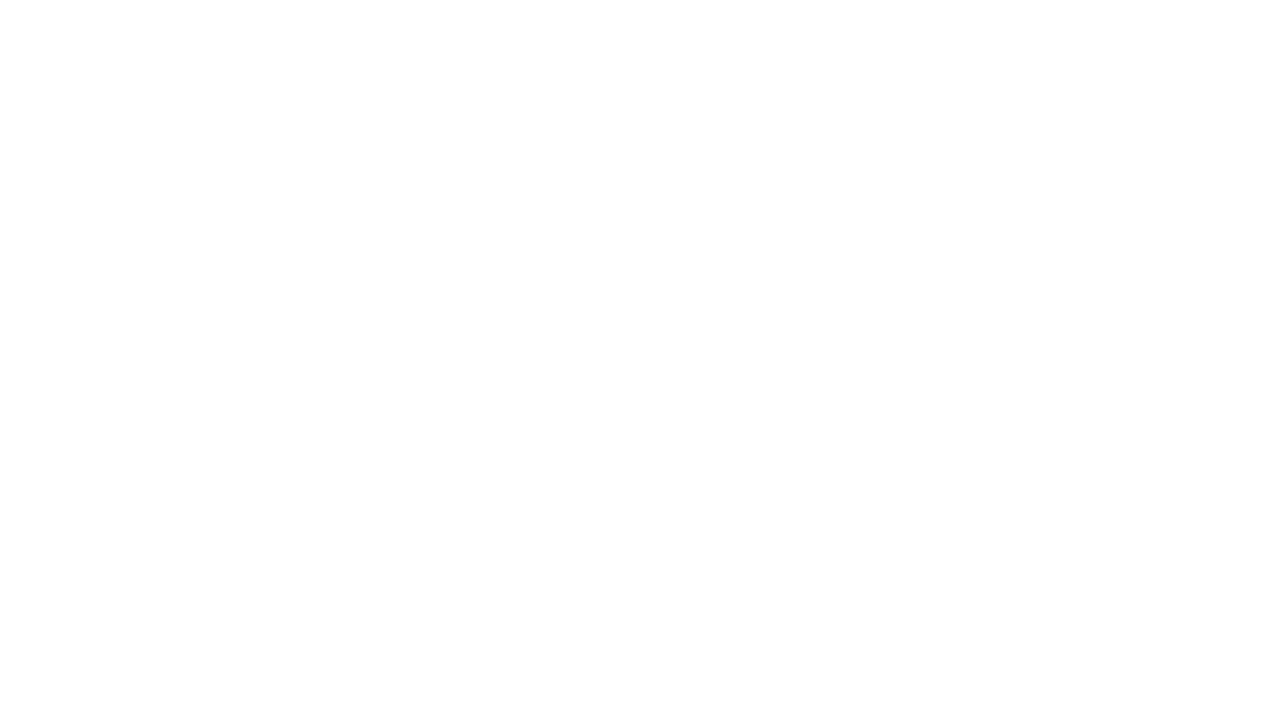
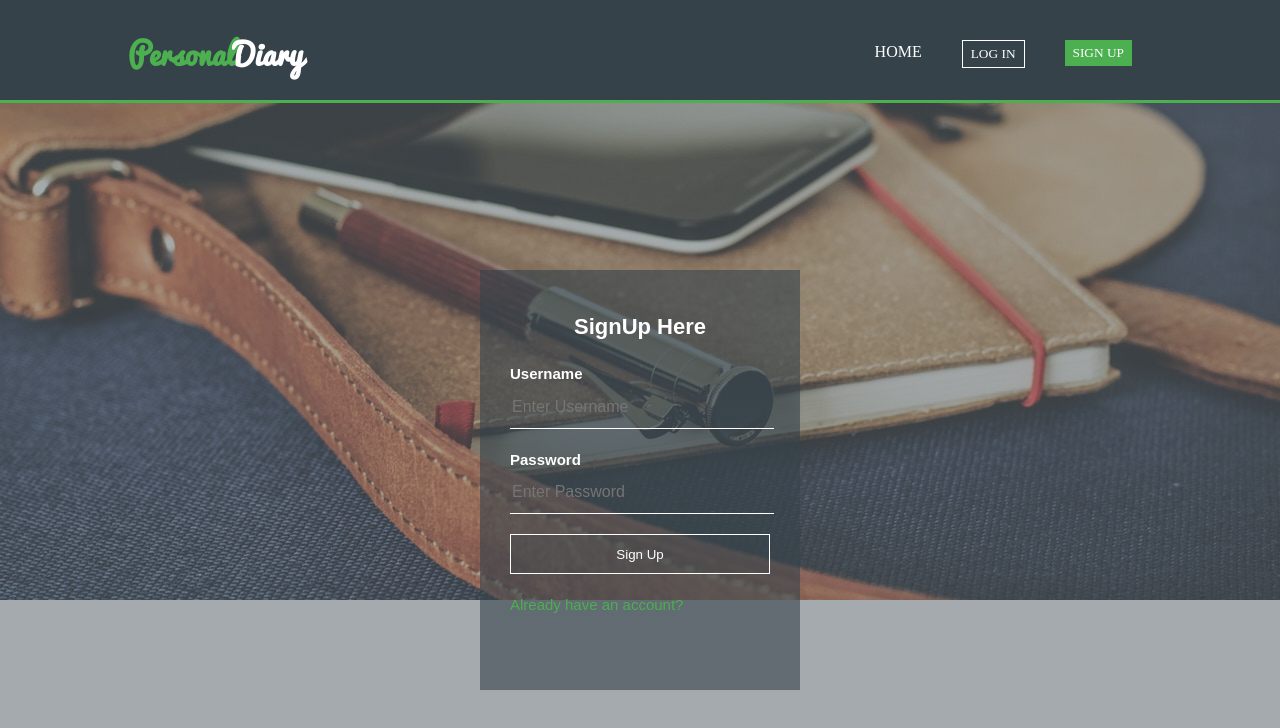
Before and after one commit to phemmelliot/diary-backend, a plain HTML site: page UI/signup.html in a window 1280 px wide. Drawn offline with Linux system fonts and the light colour scheme; a web font is replaced by a local one.

Commit message:
Finished designing login and sign-up pages

```diff
--- a/UI/css/styles.css
+++ b/UI/css/styles.css
@@ -254,7 +254,7 @@ footer{
   font-size: 30px;
   padding: 0 50px 0 0;
   justify-content: center;
-  margin-bottom: 5px
+  margin-bottom: 5px;
   font-family: 'montserrat';
 }
 
@@ -306,7 +306,7 @@ footer{
   position: absolute;
   transform: translate(-50%, -50%);
   box-sizing: border-box;
-
+  padding: 40px 30px;
 }
 
 .current-page{
@@ -318,3 +318,53 @@ footer{
 .home{
   color: #fff;
 }
+
+ .loginbox h1{
+  margin: 0;
+  padding: 0 0 20px;
+  text-align: center;
+  font-size: 22px;
+}
+
+ .loginbox p{
+   margin: 0;
+   padding: 0;
+   font-weight: bold;
+ }
+.loginbox input{
+  width:100%;
+  margin-bottom: 20px;
+}
+
+.loginbox input[type="text"], input[type="password"]{
+  border: none;
+  border-bottom: 1px solid #fff;
+  background: transparent;
+  outline: none;
+  height: 40px;
+  color: #fff;
+  font-size: 16px;
+}
+
+.loginbox input[type="submit"]{
+  border: 1px solid #fff;
+  outline: none;
+  height: 40px;
+  background: linear-gradient(
+      rgba(53, 66, 74, 0.2),
+      rgba(53, 66, 74, 0.2)
+    ),no-repeat;
+  color: #fff;
+  font-size; 18px;
+}
+
+.loginbox input[type="submit"]:hover{
+  background: #4CAF50;
+  cursor: pointer;
+  border: none;
+}
+
+.loginbox a{
+  text-decoration: none;
+  color: #4CAF50;
+}
--- a/UI/signup.html
+++ b/UI/signup.html
@@ -0,0 +1,35 @@
+<!DOCTYPE html>
+<html lang="en" dir="ltr">
+  <head>
+    <meta charset="utf-8">
+    <title>Login|Personal Diary</title>
+    <link rel="stylesheet" href="./css/styles.css">
+  </head>
+  <body class="login-body">
+    <header id="myHeader">
+      <div class="container">
+        <div id="branding">
+          <h1><span class="highlight">Personal</span>Diary</h1>
+        </div>
+        <nav>
+          <ul>
+            <li class="home"><a href="index.html">Home</a></li>
+            <li><a href="login.html"><button>LOG IN</button></a></li>
+            <li><a href="#"><button class="current-page">SIGN UP</button></a></li>
+          </ul>
+        </nav>
+      </div>
+    </header>
+    <div class="loginbox">
+      <h1>SignUp Here</h1>
+      <form>
+        <p>Username</p>
+        <input type="text" name="" placeholder="Enter Username">
+        <p>Password</p>
+        <input type="password" name="" placeholder="Enter Password">
+        <input type="submit" name="" value="Sign Up">
+        <a href="login.html">Already have an account?</a>
+      </form>
+    </div>
+  </body>
+</html>
```
Also changed, not shown: UI/login.html (+1 -2 lines).
